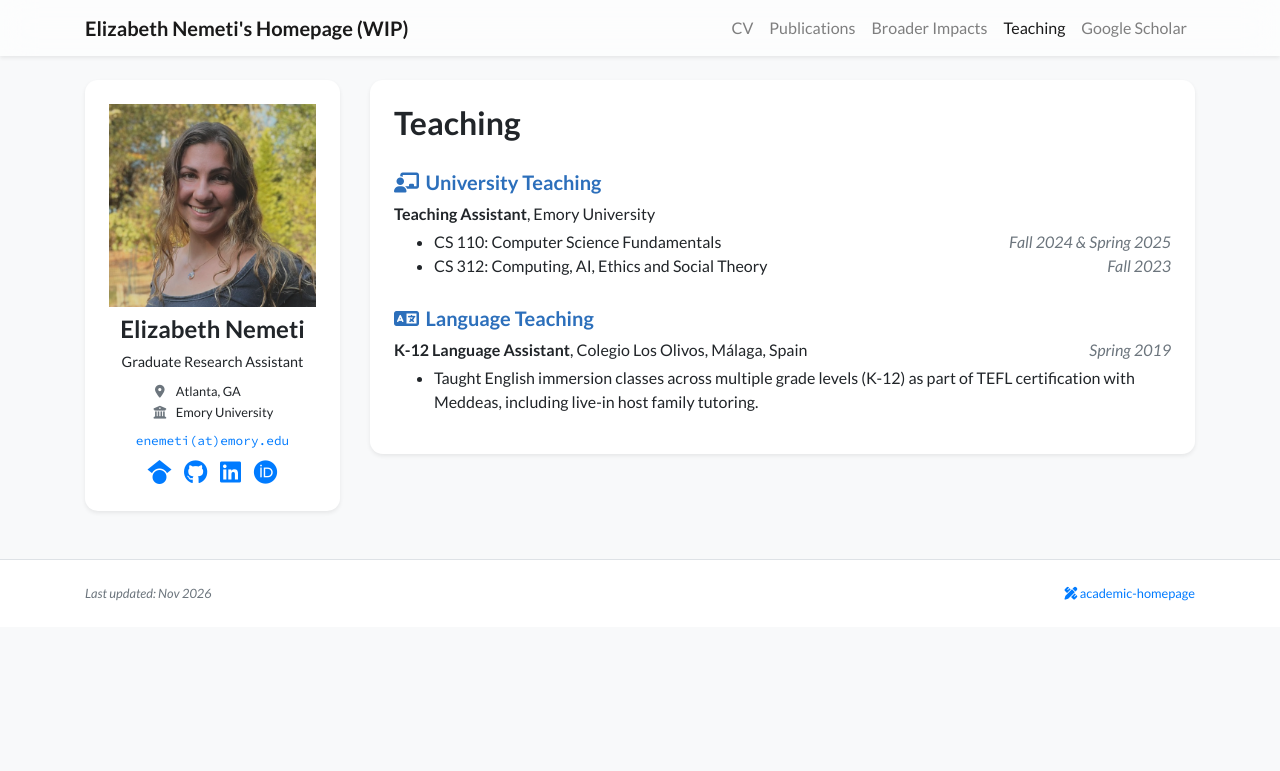
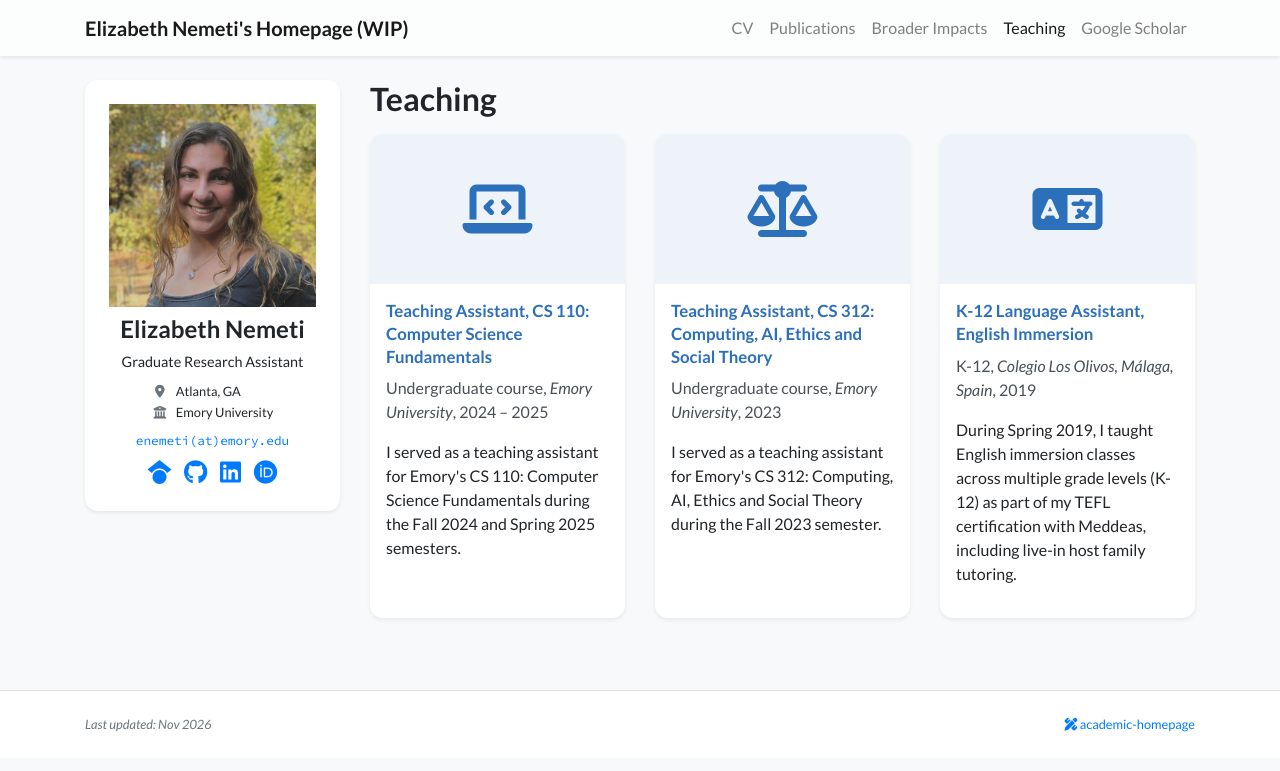
Before and after one commit to nemetielizabeth/nemetielizabeth.github.io, a Jekyll site: the page built from teaching.html, in a window 1280 px wide. Shown: the top 771 px of the page. Built offline with Jekyll 4.4.1, drawn with Linux system fonts in a browser that asks for light colours; nearby versions of some CDN libraries; a style sheet for code colours, icons or effects is not loaded.

Commit message:
Show Teaching page as one card per role
Co-Authored-By: Claude Opus 5.5 <noreply@anthropic.com>

```diff
--- a/assets/css/global.css
+++ b/assets/css/global.css
@@ -261,3 +261,36 @@ div.lazy {
     text-align: center;
     margin-top: 0.25rem;
 }
+
+/* ---- Teaching page cards ---- */
+
+.teach-card {
+    overflow: hidden;
+}
+
+.teach-image {
+    height: 150px;
+    display: flex;
+    align-items: center;
+    justify-content: center;
+    background-color: #eef3fa;
+    color: #2c6fbb;
+    font-size: 3.5rem;
+}
+
+.teach-image img {
+    width: 100%;
+    height: 100%;
+    object-fit: cover;
+}
+
+.teach-title {
+    color: #2c6fbb;
+    font-weight: 700;
+    font-size: 1.05rem;
+    line-height: 1.35;
+}
+
+.teach-meta {
+    color: #495057;
+}
--- a/teaching.html
+++ b/teaching.html
@@ -10,39 +10,40 @@ navbar_title: Teaching
     </div>
     <div class="col-lg-9 col-md-8">
         <div class="mt-3 d-md-none"></div>
-        <div class="mb-3 p-4 bg-white shadow-sm rounded-xl bi-page">
-            <h2>Teaching</h2>
+        <h2 class="mb-3">Teaching</h2>
 
-            <h5><i class="fas fa-chalkboard-user"></i>University Teaching</h5>
-
-            <div class="bi-role">
-                <div><strong>Teaching Assistant</strong>, Emory University</div>
-                <ul>
-                    <li>
-                        <div class="d-flex">
-                            <div>CS 110: Computer Science Fundamentals</div>
-                            <div class="ml-auto pl-3 bi-when">Fall 2024 &amp; Spring 2025</div>
-                        </div>
-                    </li>
-                    <li>
-                        <div class="d-flex">
-                            <div>CS 312: Computing, AI, Ethics and Social Theory</div>
-                            <div class="ml-auto pl-3 bi-when">Fall 2023</div>
-                        </div>
-                    </li>
-                </ul>
+        <div class="row">
+            <div class="col-lg-4 mb-4">
+                <div class="teach-card bg-white shadow-sm rounded-xl h-100">
+                    <div class="teach-image"><i class="fas fa-laptop-code"></i></div>
+                    <div class="p-3">
+                        <h5 class="teach-title">Teaching Assistant, CS 110: Computer Science Fundamentals</h5>
+                        <p class="teach-meta">Undergraduate course, <em>Emory University</em>, 2024 – 2025</p>
+                        <p>I served as a teaching assistant for Emory's CS 110: Computer Science Fundamentals during the Fall 2024 and Spring 2025 semesters.</p>
+                    </div>
+                </div>
             </div>
 
-            <h5><i class="fas fa-language"></i>Language Teaching</h5>
+            <div class="col-lg-4 mb-4">
+                <div class="teach-card bg-white shadow-sm rounded-xl h-100">
+                    <div class="teach-image"><i class="fas fa-scale-balanced"></i></div>
+                    <div class="p-3">
+                        <h5 class="teach-title">Teaching Assistant, CS 312: Computing, AI, Ethics and Social Theory</h5>
+                        <p class="teach-meta">Undergraduate course, <em>Emory University</em>, 2023</p>
+                        <p>I served as a teaching assistant for Emory's CS 312: Computing, AI, Ethics and Social Theory during the Fall 2023 semester.</p>
+                    </div>
+                </div>
+            </div>
 
-            <div class="bi-role">
-                <div class="d-flex">
-                    <div><strong>K-12 Language Assistant</strong>, Colegio Los Olivos, Málaga, Spain</div>
-                    <div class="ml-auto pl-3 bi-when">Spring 2019</div>
+            <div class="col-lg-4 mb-4">
+                <div class="teach-card bg-white shadow-sm rounded-xl h-100">
+                    <div class="teach-image"><i class="fas fa-language"></i></div>
+                    <div class="p-3">
+                        <h5 class="teach-title">K-12 Language Assistant, English Immersion</h5>
+                        <p class="teach-meta">K-12, <em>Colegio Los Olivos, Málaga, Spain</em>, 2019</p>
+                        <p>During Spring 2019, I taught English immersion classes across multiple grade levels (K-12) as part of my TEFL certification with Meddeas, including live-in host family tutoring.</p>
+                    </div>
                 </div>
-                <ul>
-                    <li>Taught English immersion classes across multiple grade levels (K-12) as part of TEFL certification with Meddeas, including live-in host family tutoring.</li>
-                </ul>
             </div>
         </div>
     </div>
```
